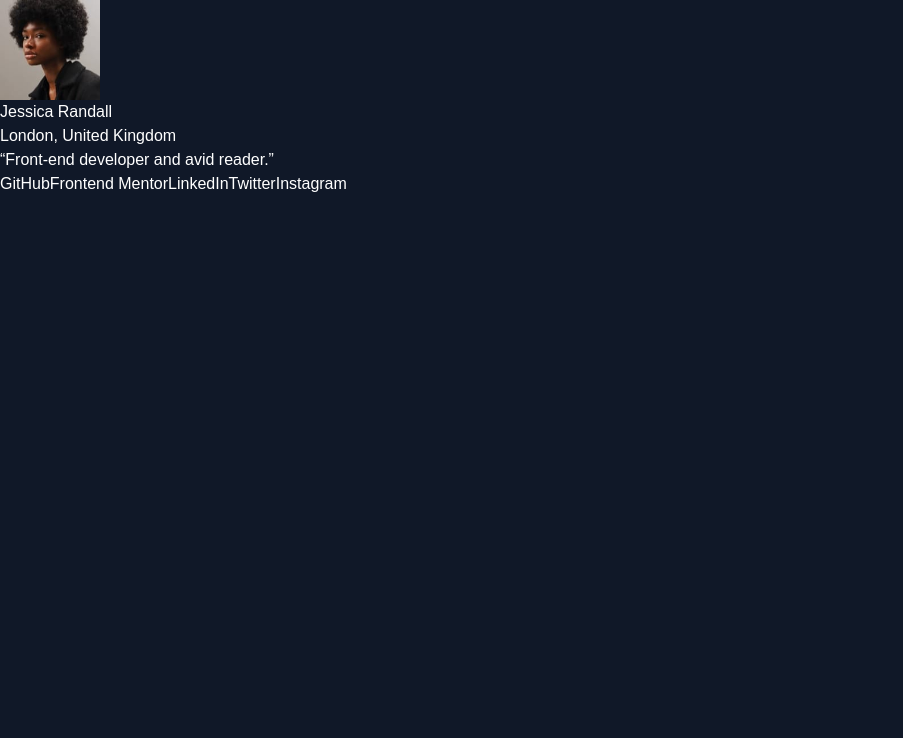
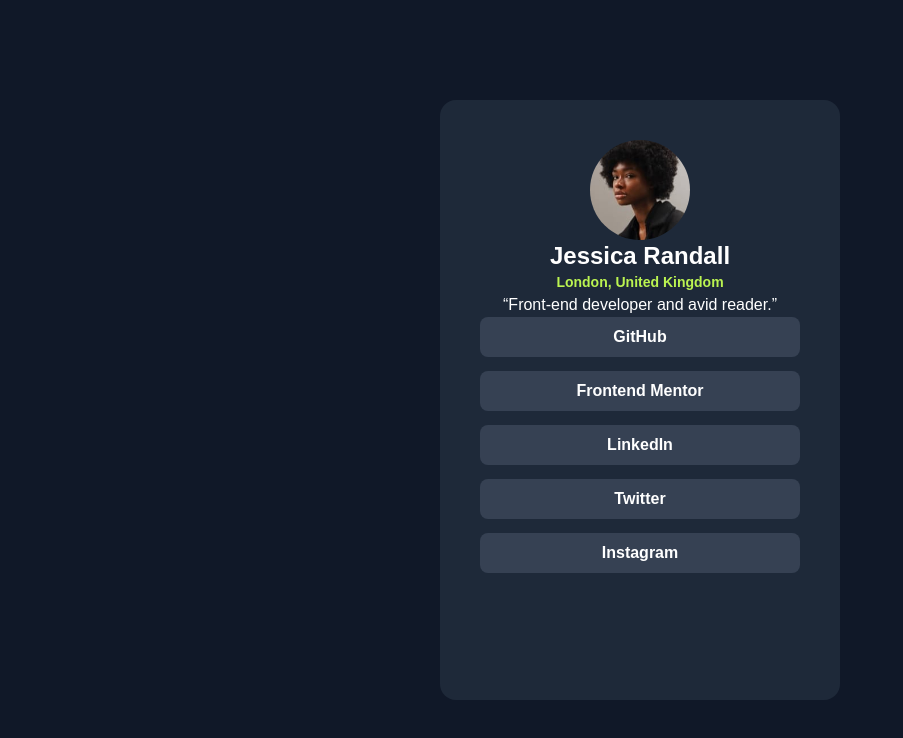
Before and after one commit to BlonoBuccellati/fm-social-links-profile, a Next.js app: page / in a window 1280 px wide. Shown: the top 738 px of the page, without its empty margins (0-903 px from the left). Built offline with nearby package versions, Linux system fonts and the light colour scheme.

Commit message:
style: apply basic styling

```diff
--- a/src/app/page.tsx
+++ b/src/app/page.tsx
@@ -1,6 +1,6 @@
 import Image from 'next/image';
 export default function Home() {
-  const buttons = [
+  const applicationButtons = [
     { name: 'GitHub', url: '#' },
     { name: 'Frontend Mentor', url: '#' },
     { name: 'LinkedIn', url: '#' },
@@ -8,29 +8,40 @@
     { name: 'Instagram', url: '#' },
   ];
   return (
-    <div className='bg-gray-900 min-h-screen text-white'>
+    <div className='bg-gray-900 text-white flex justify-center items-center min-h-screen'>
       {/* TODO:本来、複数ユーザがいるはずなので、ユーザ情報を引数にして、カードをコンポーネント化する。 */}
       {/* Status Card */}
-      <div>
+      <div className='bg-gray-800 flex flex-col  items-center w-100 h-150 rounded-2xl'>
         {/* Content */}
+        <div className='flex flex-col justify-center items-center mt-10'>
           <Image
             src={'/assets/images/avatar-jessica.jpeg'}
             alt='user icon'
             width={100}
             height={100}
+            className='rounded-full'
           />
-
-        <div>Jessica Randall</div>
-        <div>London, United Kingdom</div>
+          <div className='text-2xl font-bold'>Jessica Randall</div>
+          <div className='text-lime-300 font-bold text-[14px]'>
+            London, United Kingdom
+          </div>
           <p>&ldquo;Front-end developer and avid reader.&rdquo;</p>
+        </div>
         {/* TODO:ボタンはコンポーネントにする。 */}
         {/* Buttons */}
-        {buttons.map((button, index) => (
-          <button key={index}>
-            <a href={button.url}>{button.name}</a>
+        <div className='flex flex-col gap-3.5'>
+          {applicationButtons.map((button, index) => (
+            <button
+              key={index}
+              className='bg-gray-700 w-80 h-10 rounded-lg hover:cursor-pointer hover:bg-lime-300 hover:text-gray-700'
+            >
+              <a href={button.url} className='font-bold'>
+                {button.name}
+              </a>
             </button>
           ))}
         </div>
       </div>
+    </div>
   );
 }
```
Lines whose indentation alone changed are shown as unchanged.
